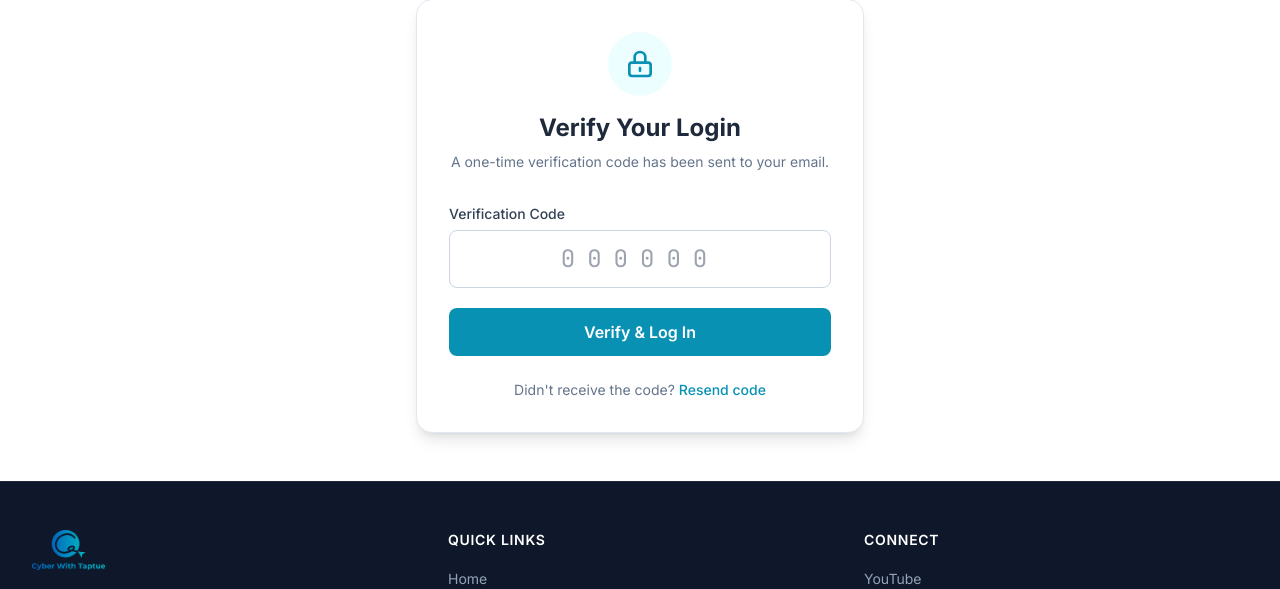
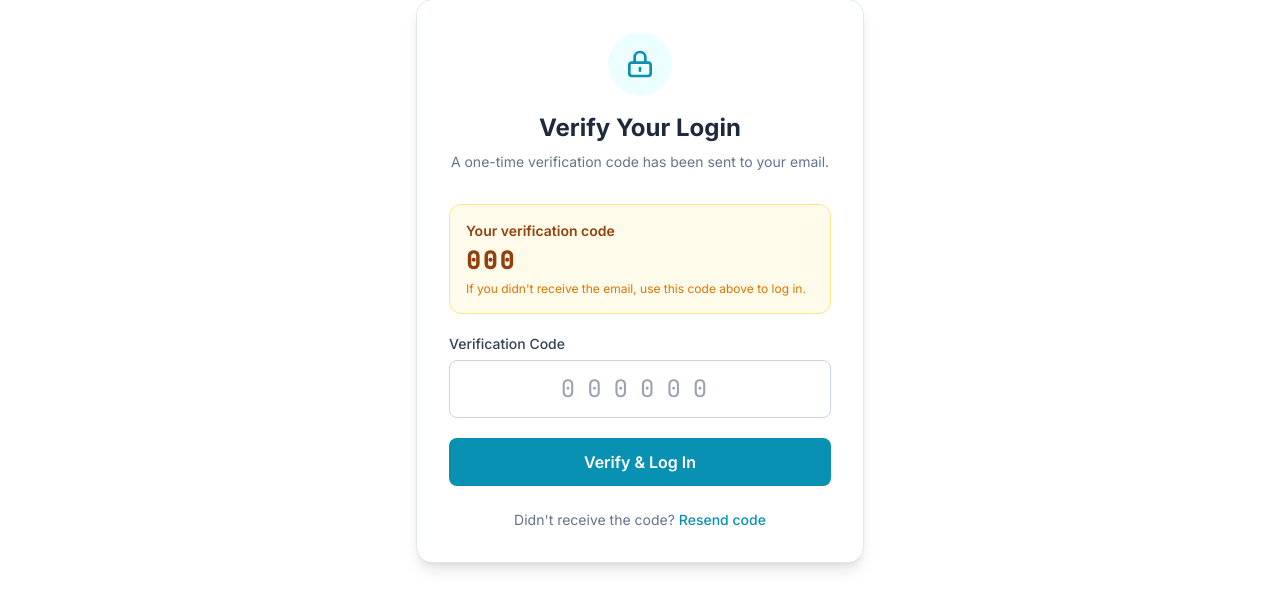
Before and after one commit to russel-taptue/cyber-taptue, a Django app: template templates/accounts/verify_otp.html in a window 1280 px wide. Shown: the part 130-719 px from the top of the page. Run offline with Django 5.2, Linux system fonts and the light colour scheme; tables that the repository leaves empty hold one stand-in row (values such as "Sample post"); the template is opened without the code that fills it: values that come from a table or form of the project are taken from there, most other values are stand-ins (such as "Sample title", 1, 10 or a date in 2020); some libraries are stand-ins or nearby versions.

Commit message:
Show OTP code on verify page as fallback when email fails

```diff
--- a/templates/accounts/verify_otp.html
+++ b/templates/accounts/verify_otp.html
@@ -18,6 +18,14 @@
           {% trans "A one-time verification code has been sent to your email." %}
         </p>
       </div>
+
+      {% if otp_code %}
+        <div class="mb-4 p-4 rounded-xl bg-amber-50 border border-amber-200 text-amber-800 text-sm">
+          <p class="font-semibold">{% trans "Your verification code" %}</p>
+          <p class="text-2xl font-mono font-bold tracking-widest mt-1">{{ otp_code }}</p>
+          <p class="mt-1 text-amber-600 text-xs">{% trans "If you didn't receive the email, use this code above to log in." %}</p>
+        </div>
+      {% endif %}
 
       {% if messages %}
         {% for message in messages %}
```
Also changed, not shown: apps/accounts/views.py (+14 -6 lines).
